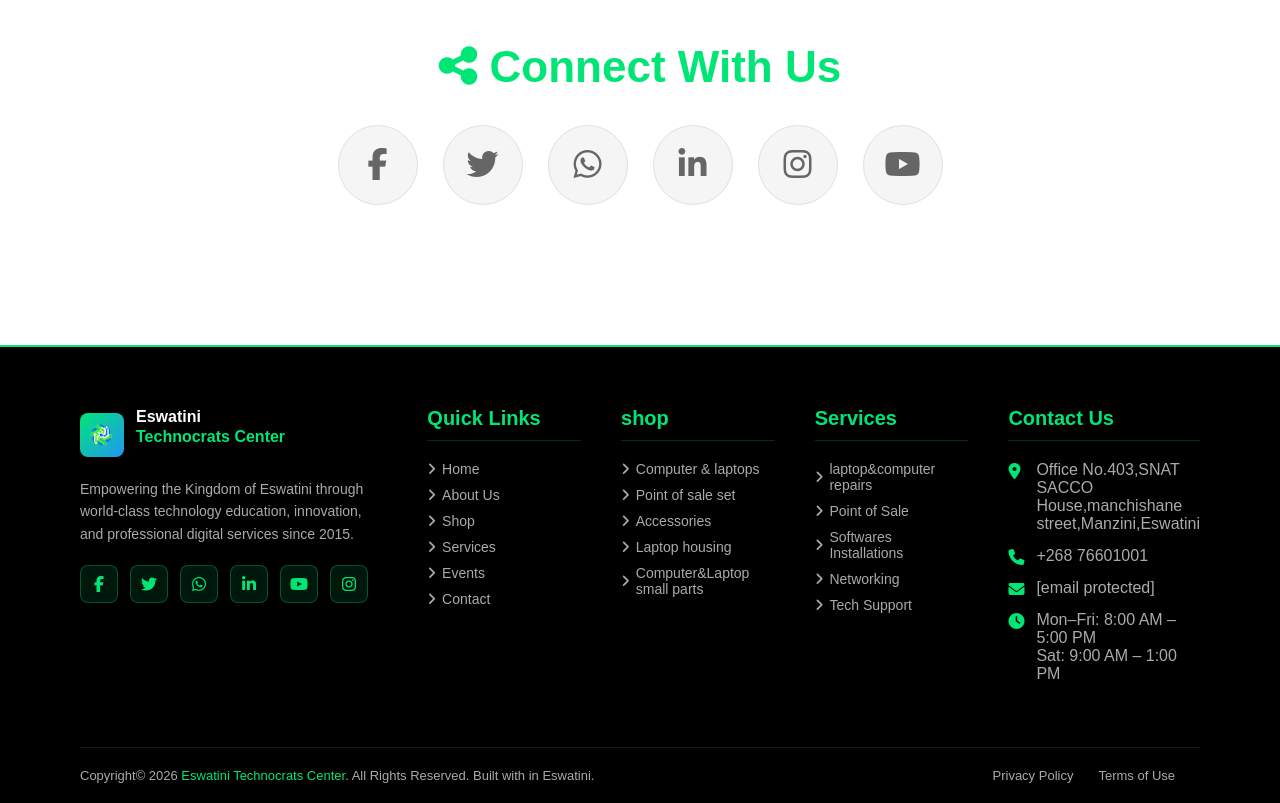
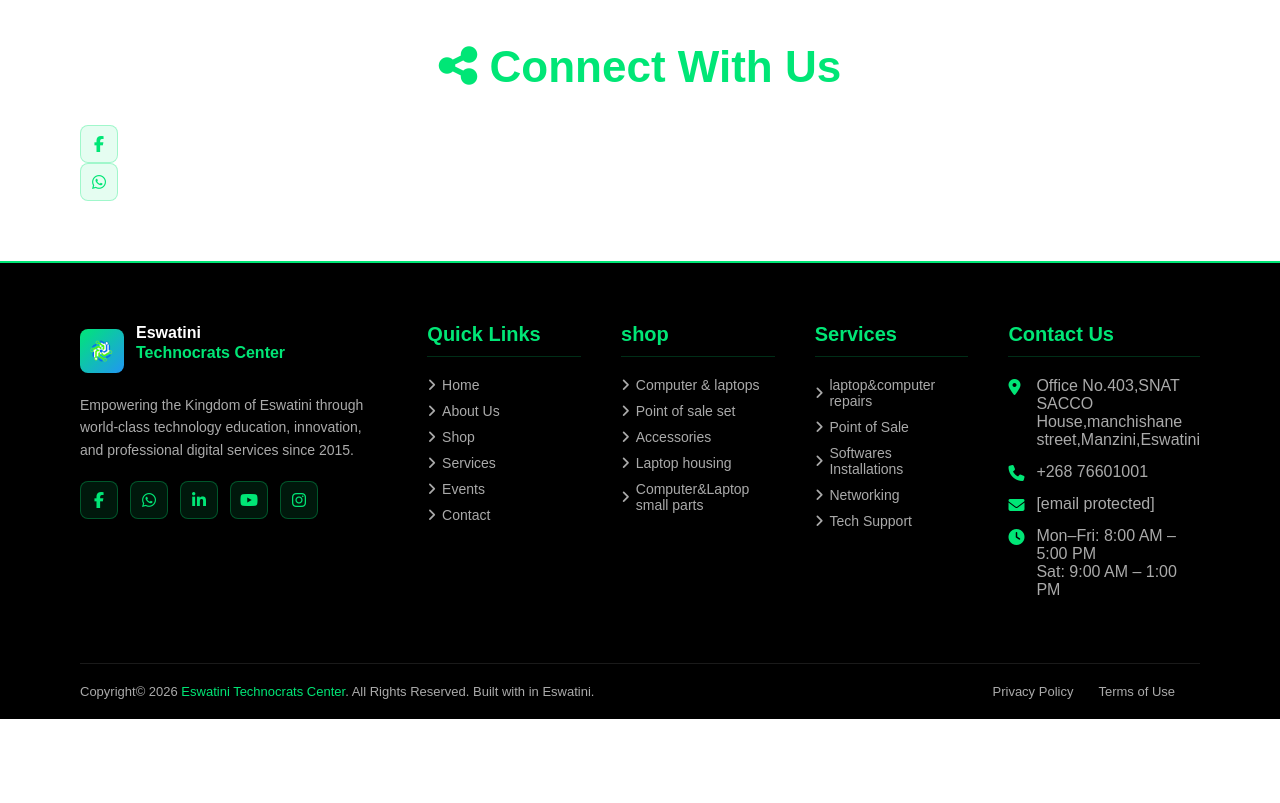
Before and after one commit to matimba1570/online-store, a website: page contact.html in a window 1280 px wide. Shown: the part 1940-2743 px from the top of the page. Drawn offline with nearby package versions, Linux system fonts and the light colour scheme.

Commit message:
Add files via upload

```diff
--- a/contact.html
+++ b/contact.html
@@ -498,7 +498,7 @@
     </ul>
 </li>
 
-        <li class="nav-item"><a href="dealers.html">Dealer</a></li>
+        <li class="nav-item"><a href="dealer.html">Dealer</a></li>
         <li class="nav-item"><a href="contact.html">Contact</a></li>
     </ul>
     <div class="nav-actions-right">
@@ -895,15 +895,10 @@
 
         <div class="social-section">
             <h2><i class="fas fa-share-alt"></i> Connect With Us</h2>
-            <div class="social-grid">
-                <div class="social-card"><a href="#"><i class="fab fa-facebook-f"></i></a></div>
-                <div class="social-card"><a href="#"><i class="fab fa-twitter"></i></a></div>
-                <div class="social-card"><a href="#"><i class="fab fa-whatsapp"></i></a></div>
-                <div class="social-card"><a href="#"><i class="fab fa-linkedin-in"></i></a></div>
-                <div class="social-card"><a href="#"><i class="fab fa-instagram"></i></a></div>
-                <div class="social-card"><a href="#"><i class="fab fa-youtube"></i></a></div>
-            </div>
-        </div>
+
+    <a href="https://www.facebook.com/mbusoluju2" class="social-link green"><i class="fab fa-facebook-f"></i>
+    <a href="https://wa.me/26876601001" class="social-link green"><i class="fab fa-whatsapp"></i></a>
+
     </div>
 </div>
 
@@ -920,8 +915,7 @@
         <p>Empowering the Kingdom of Eswatini through world-class technology education, innovation, and professional digital services since 2015.</p>
         <div class="social-links">
           <a href="https://www.facebook.com/mbusoluju2" class="social-link green"><i class="fab fa-facebook-f"></i></a>
-          <a href="#" class="social-link blue"><i class="fab fa-twitter"></i></a>
-          <a href="#" class="social-link green"><i class="fab fa-whatsapp"></i></a>
+           <a href="https://wa.me/26876601001" class="social-link green"><i class="fab fa-whatsapp"></i></a>
           <a href="#" class="social-link blue"><i class="fab fa-linkedin-in"></i></a>
           <a href="#" class="social-link green"><i class="fab fa-youtube"></i></a>
           <a href="#" class="social-link blue"><i class="fab fa-instagram"></i></a>
```
